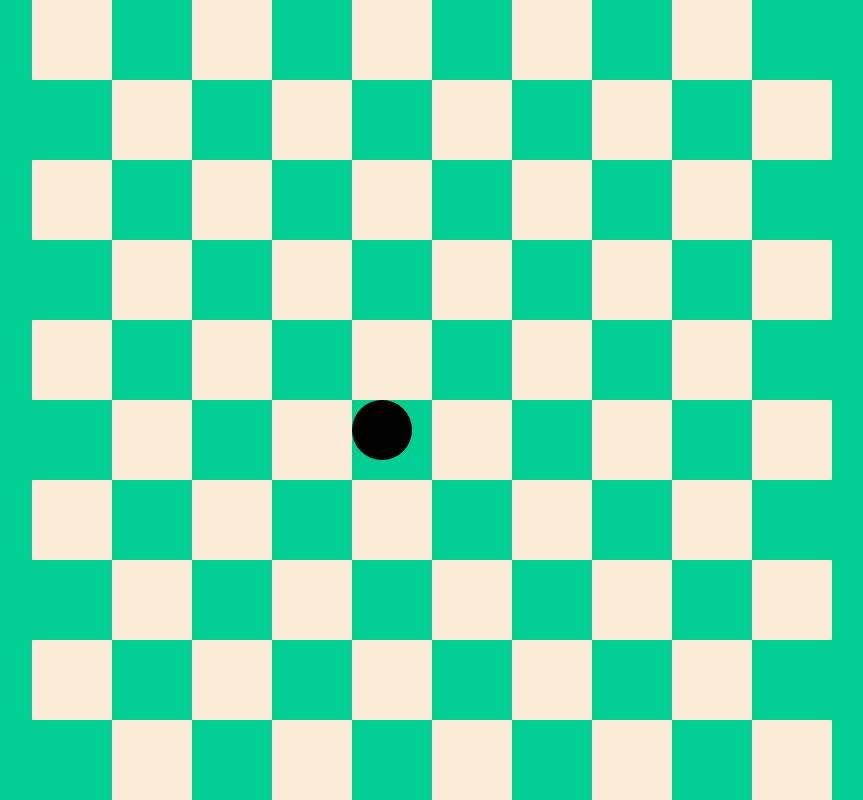
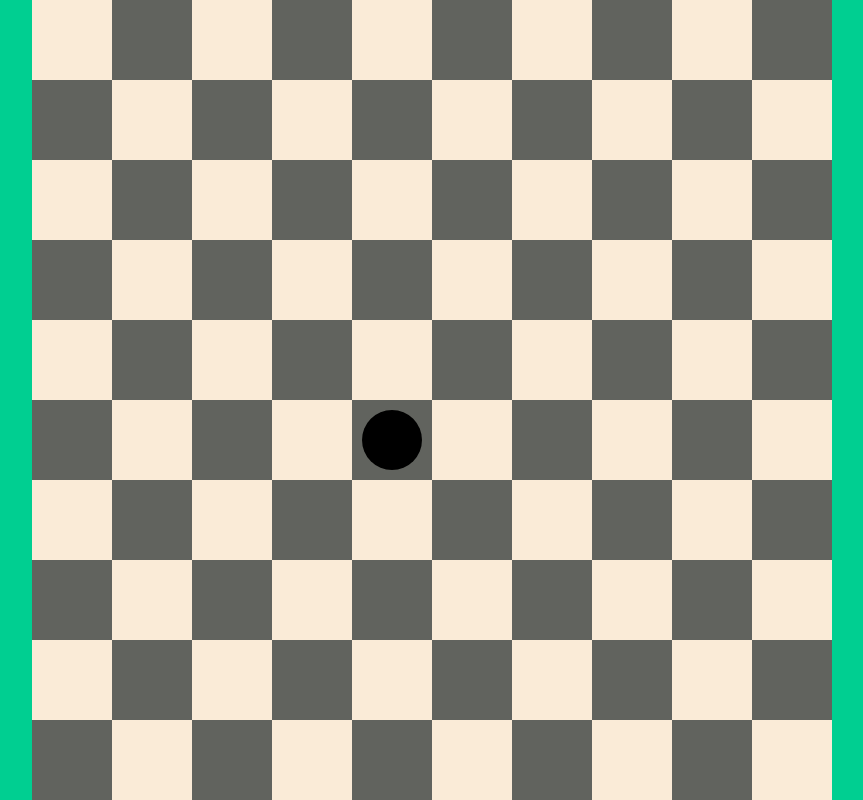
Before and after one commit to Barud21/checkers-simplified, a React (Create React App) app: page / in a window 1280 px wide. Shown: the whole page, without its empty margins (208-1071 px from the left). Built offline with nearby package versions, Linux system fonts and the light colour scheme.

Commit message:
background-color changed, content and items centered

```diff
--- a/src/components/Checkerboard/Checkerboard.css
+++ b/src/components/Checkerboard/Checkerboard.css
@@ -1,8 +1,10 @@
 #checkerboard {
   display: grid;
+  place-content: center;
+  place-items: center;
   grid-template-columns: repeat(10, 80px);
   grid-template-rows: repeat(10, 80px);
-  background-color: #00cf91;
+  background-color: #61635e;
   width: 800px;
   height: 800px;
 }
```
